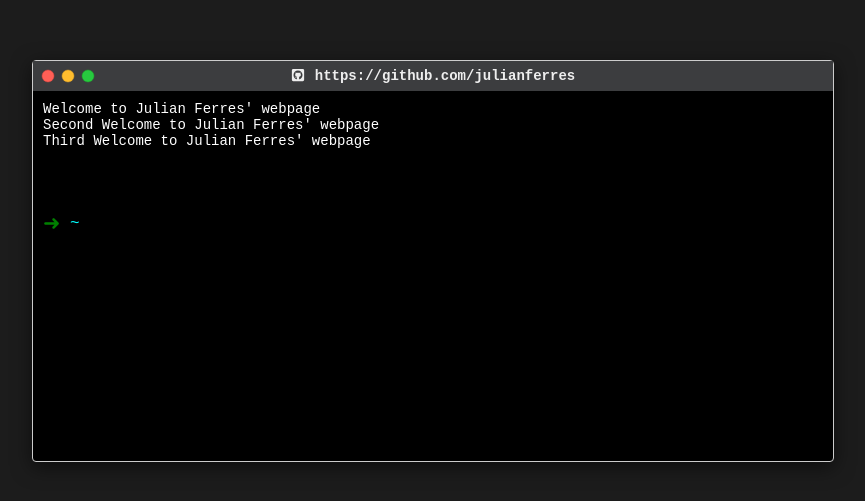
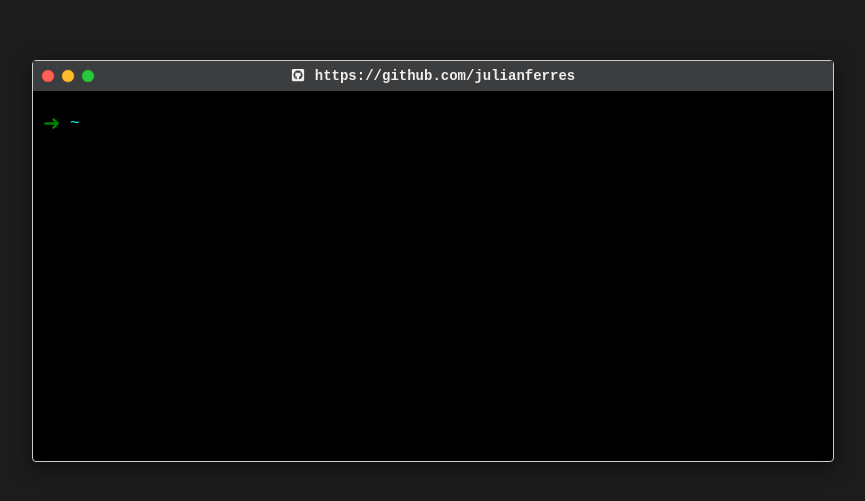
Before and after one commit to julianferres/julianferres.github.io, a React (Create React App) app: page / in a window 1280 px wide. Shown: the part 139-640 px from the top of the page, without its empty margins (207-1072 px from the left). Built offline with nearby package versions, Linux system fonts and the light colour scheme.

Commit message:
Clear command, and some styling towards past-command ul

```diff
--- a/src/CommandList.js
+++ b/src/CommandList.js
@@ -1,6 +1,6 @@
 export default function CommandList(props) {
   return (
-    <ul>
+    <ul className="past-commands">
       {props.pastCommands.map((command, index) => (
         <li key={index}>{command}</li>
       ))}
--- a/src/Terminal.css
+++ b/src/Terminal.css
@@ -121,6 +121,11 @@ p {
   margin-top: var(--margin-top-cli);
 }
 
+.past-commands {
+  padding: 0;
+  margin: 0;
+}
+
 /* End of Prompt and text input */
 
 /* Title animation */
--- a/src/Terminal.js
+++ b/src/Terminal.js
@@ -10,11 +10,21 @@ export default function Terminal() {
   const [currentCommand, setCurrentCommand] = useState("");
   const terminalInputRef = useRef();
 
+  const executeCommand = (command) => {
+    if (command === "clear") {
+      setPastCommands([]);
+      setCurrentCommand("");
+    } else if (command === "help") {
+      setPastCommands([...pastCommands, command]);
+      setCurrentCommand("");
+    }
+  };
+
   const onSubmitCommand = (e) => {
     e.preventDefault();
 
     setTimeout(function () {
-      setPastCommands([...pastCommands, currentCommand]);
+      executeCommand(currentCommand);
       setCurrentCommand("");
       e.target.reset();
     }, 150); // Simulate console delay
@@ -30,14 +40,7 @@ export default function Terminal() {
     <div className="terminal">
       <ConditionalTerminalHeader />
       <div className="terminal-body">
-        <p>Welcome to Julian Ferres' webpage</p>
-        <Delayed waitBeforeShow={800}>
-          <p>Second Welcome to Julian Ferres' webpage</p>
-        </Delayed>
-        <Delayed waitBeforeShow={1800}>
-          <p>Third Welcome to Julian Ferres' webpage </p>
-        </Delayed>
-        <Delayed waitBeforeShow={2000}>
+        <Delayed waitBeforeShow={1000}>
           <CommandList pastCommands={pastCommands} />
           <div className="input-container">
             <Prompt />
```
